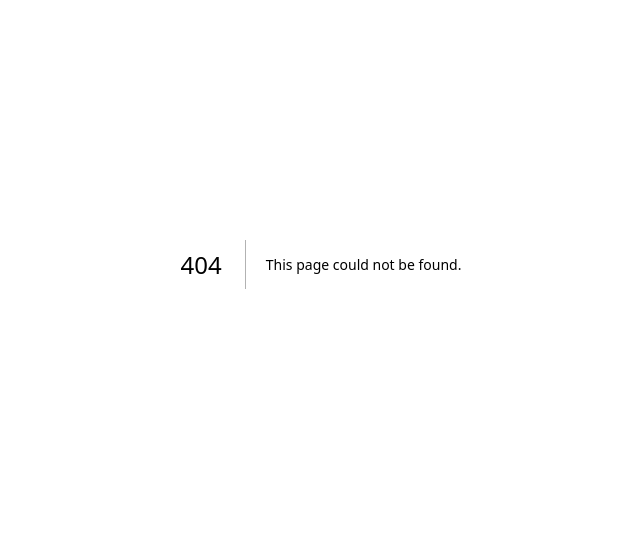
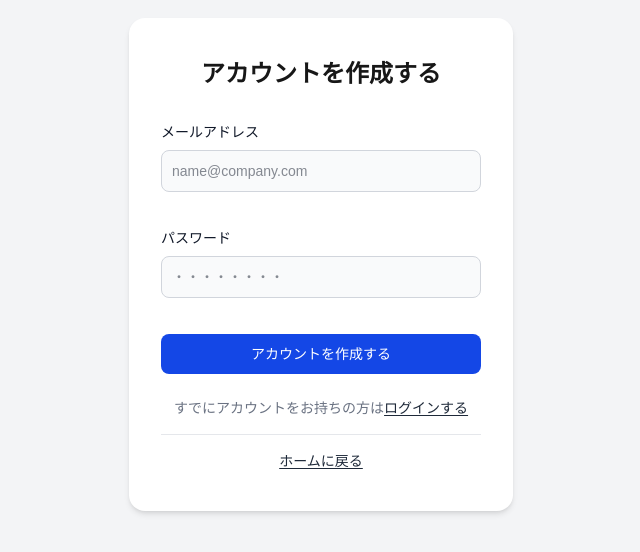
Before and after one commit to Ryosuke-Hayashi2025/panda-app, a Next.js app: page /signup in a window 1280 px wide. Before the commit this address had no page. Shown: the part 136-688 px from the top of the page, without its empty margins (319-959 px from the left). Built offline with nearby package versions, Linux system fonts and the light colour scheme; no server answers.

Commit message:
認証画面を実装

```diff
--- /dev/null
+++ b/app/login/page.tsx
@@ -0,0 +1,144 @@
+"use client";
+
+import { supabase } from "@/app/_libs/supabase";
+import Link from "next/link";
+import { useRouter } from "next/navigation";
+import { useForm, FieldErrors } from "react-hook-form";
+
+type FormData = {
+  email: string;
+  password: string;
+};
+
+export default function Page() {
+  // 既定値を準備
+  const defaultValues = {
+    email: "",
+    password: "",
+  };
+  // フォームを初期化
+  const {
+    register,
+    handleSubmit,
+    formState: { errors, isSubmitting },
+  } = useForm<FormData>({
+    defaultValues,
+  });
+
+  const router = useRouter();
+
+  // サブミット時の処理
+  const onSubmit = async (data: FormData) => {
+    const { error } = await supabase.auth.signInWithPassword({
+      email: data.email,
+      password: data.password,
+    });
+    if (error) {
+      alert("ログインに失敗しました");
+    } else {
+      alert("ログインに成功しました");
+      router.replace("/dashboard");
+    }
+  };
+  const onError = (err: FieldErrors<FormData>) => {
+    console.log(err);
+  };
+
+  return (
+    <div className="flex justify-center min-h-screen items-center bg-gray-100">
+      <div className="w-full max-w-sm bg-white rounded-2xl shadow-md px-8 py-10">
+        <div className="text-center mb-8">
+          <h1 className="text-2xl font-bold">ログイン</h1>
+        </div>
+        <form
+          onSubmit={handleSubmit(onSubmit, onError)}
+          className="space-y-4 w-full "
+        >
+          <div>
+            <label
+              htmlFor="email"
+              className="block mb-2 text-sm font-medium text-gray-900"
+            >
+              メールアドレス
+            </label>
+            <input
+              type="email"
+              id="email"
+              className="bg-gray-50 border border-gray-300 text-gray-900 text-sm rounded-lg focus:ring-blue-500 focus:border-blue-500 block w-full p-2.5"
+              placeholder="name@company.com"
+              {...register("email", {
+                required: "メールアドレスは必須入力です",
+                maxLength: {
+                  value: 50,
+                  message: "メールアドレスは50文字以内にしてください",
+                },
+                pattern: {
+                  value: /^[\w\-.]+@[\w\-.]+\.[a-zA-Z]{2,}$/,
+                  message: "メールアドレスの形式が不正です",
+                },
+              })}
+            />
+            <div className="text-red-500 text-sm min-h-[20px]">
+              {errors.email?.message}
+            </div>
+          </div>
+          <div>
+            <label
+              htmlFor="password"
+              className="block mb-2 text-sm font-medium text-gray-900"
+            >
+              パスワード
+            </label>
+            <input
+              type="password"
+              id="password"
+              className="bg-gray-50 border border-gray-300 text-gray-900 text-sm rounded-lg focus:ring-blue-500 focus:border-blue-500 block w-full p-2.5"
+              placeholder="・・・・・・・・"
+              {...register("password", {
+                required: "パスワードは必須入力です",
+                minLength: {
+                  value: 8,
+                  message: "パスワードは8文字以上にしてください",
+                },
+                maxLength: {
+                  value: 20,
+                  message: "パスワードは20文字以内にしてください",
+                },
+              })}
+            />
+            <div className="text-red-500 text-sm min-h-[20px]">
+              {errors.password?.message}
+            </div>
+          </div>
+          <div>
+            <button
+              type="submit"
+              className="w-full text-white bg-blue-700 hover:bg-blue-800 focus:ring-4 focus:outline-none focus:ring-blue-300 font-medium rounded-lg text-sm px-5 py-2.5 text-center"
+              disabled={isSubmitting}
+            >
+              {isSubmitting ? "ログイン中" : "ログイン"}
+            </button>
+          </div>
+        </form>
+        <p className="text-center text-sm text-gray-500 mt-6">
+          パスワードを忘れた方は
+          <Link
+            href="/reset-password"
+            className="text-gray-800 font-medium underline underline-offset-2 hover:text-gray-600"
+          >
+            こちらから
+          </Link>
+        </p>
+        <hr className="my-4 border-gray-200" />
+        <p className="text-center text-sm text-gray-500">
+          <Link
+            href="/"
+            className="text-gray-800 font-medium underline underline-offset-2 hover:text-gray-600"
+          >
+            ホームに戻る
+          </Link>
+        </p>
+      </div>
+    </div>
+  );
+}
--- /dev/null
+++ b/app/signup/page.tsx
@@ -0,0 +1,147 @@
+"use client";
+
+import { supabase } from "@/app/_libs/supabase";
+import Link from "next/link";
+import { useForm, FieldErrors } from "react-hook-form";
+
+type FormData = {
+  email: string;
+  password: string;
+};
+
+export default function Page() {
+  // 既定値を準備
+  const defaultValues = {
+    email: "",
+    password: "",
+  };
+  // フォームを初期化
+  const {
+    register,
+    handleSubmit,
+    formState: { errors, isSubmitting },
+    reset,
+  } = useForm<FormData>({
+    defaultValues,
+  });
+
+  // サブミット時の処理
+  const onSubmit = async (data: FormData) => {
+    const { error } = await supabase.auth.signUp({
+      email: data.email,
+      password: data.password,
+      options: {
+        // 送信するとメールアドレスの検証メールが送られ、そのメール内に載せる登録完了ページ用のURLを指定
+        // 後で本番URLに変更する必要あり
+        emailRedirectTo: `http://localhost:3000/login`,
+      },
+    });
+    if (error) {
+      alert("登録に失敗しました");
+    } else {
+      alert("入力内容を受け付けました。メールをご確認ください！");
+      reset();
+    }
+  };
+  const onError = (err: FieldErrors<FormData>) => {
+    console.log(err);
+  };
+
+  return (
+    <div className="flex justify-center min-h-screen items-center bg-gray-100">
+      <div className="w-full max-w-sm bg-white rounded-2xl shadow-md px-8 py-10">
+        <div className="text-center mb-8">
+          <h1 className="text-2xl font-bold">アカウントを作成する</h1>
+        </div>
+        <form
+          onSubmit={handleSubmit(onSubmit, onError)}
+          className="space-y-4 w-full "
+        >
+          <div>
+            <label
+              htmlFor="email"
+              className="block mb-2 text-sm font-medium text-gray-900"
+            >
+              メールアドレス
+            </label>
+            <input
+              type="email"
+              id="email"
+              className="bg-gray-50 border border-gray-300 text-gray-900 text-sm rounded-lg focus:ring-blue-500 focus:border-blue-500 block w-full p-2.5"
+              placeholder="name@company.com"
+              {...register("email", {
+                required: "メールアドレスは必須入力です",
+                maxLength: {
+                  value: 50,
+                  message: "メールアドレスは50文字以内にしてください",
+                },
+                pattern: {
+                  value: /^[\w\-.]+@[\w\-.]+\.[a-zA-Z]{2,}$/,
+                  message: "メールアドレスの形式が不正です",
+                },
+              })}
+            />
+            <div className="text-red-500 text-sm min-h-[20px]">
+              {errors.email?.message}
+            </div>
+          </div>
+          <div>
+            <label
+              htmlFor="password"
+              className="block mb-2 text-sm font-medium text-gray-900"
+            >
+              パスワード
+            </label>
+            <input
+              type="password"
+              id="password"
+              className="bg-gray-50 border border-gray-300 text-gray-900 text-sm rounded-lg focus:ring-blue-500 focus:border-blue-500 block w-full p-2.5"
+              placeholder="・・・・・・・・"
+              {...register("password", {
+                required: "パスワードは必須入力です",
+                minLength: {
+                  value: 8,
+                  message: "パスワードは8文字以上にしてください",
+                },
+                maxLength: {
+                  value: 20,
+                  message: "パスワードは20文字以内にしてください",
+                },
+              })}
+            />
+            <div className="text-red-500 text-sm min-h-[20px]">
+              {errors.password?.message}
+            </div>
+          </div>
+          <div>
+            <button
+              type="submit"
+              className="w-full text-white bg-blue-700 hover:bg-blue-800 focus:ring-4 focus:outline-none focus:ring-blue-300 font-medium rounded-lg text-sm px-5 py-2.5 text-center"
+              disabled={isSubmitting}
+            >
+              アカウントを作成する
+            </button>
+          </div>
+        </form>
+        <p className="text-center text-sm text-gray-500 mt-6">
+          すでにアカウントをお持ちの方は
+          <Link
+            href="/login"
+            className="text-gray-800 font-medium underline underline-offset-2 hover:text-gray-600"
+          >
+            ログインする
+          </Link>
+        </p>
+        <hr className="my-4 border-gray-200" />
+        <p className="text-center text-sm text-gray-500">
+          <Link
+            href="/"
+            className="text-gray-800 font-medium underline underline-offset-2 hover:text-gray-600"
+          >
+            ホームに戻る
+          </Link>
+        </p>
+      </div>
+    </div>
+  );
+}
--- a/package.json
+++ b/package.json
@@ -16,7 +16,8 @@
     "next": "16.1.6",
     "pg": "^8.20.0",
     "react": "19.2.3",
-    "react-dom": "19.2.3"
+    "react-dom": "19.2.3",
+    "react-hook-form": "^7.71.2"
   },
   "devDependencies": {
     "@tailwindcss/postcss": "^4",
```
Also changed, not shown: 1 other file (tests, documents, lock files or other folders).
